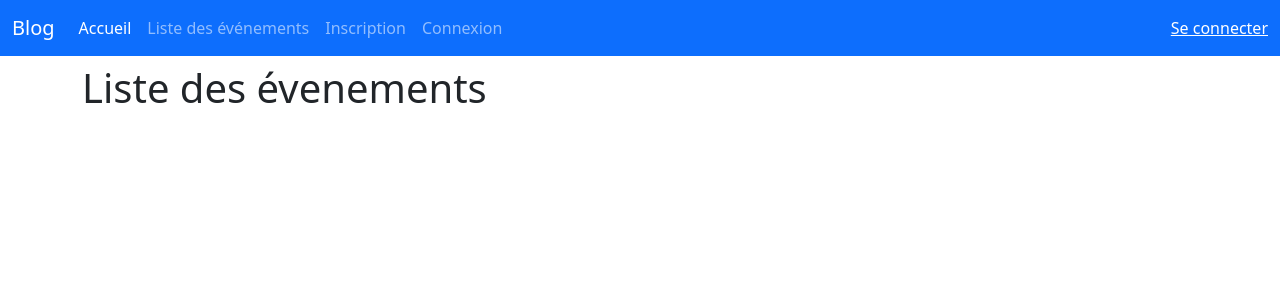
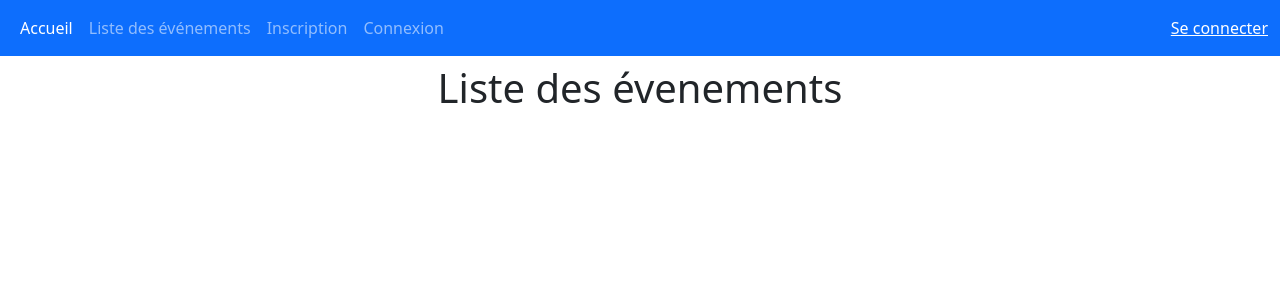
Before and after one commit to SamuelMeline/Mini_projet_with_Aledorian_-_Baptiste, a PHP site: page /index.php/events in a window 1280 px wide. Shown: the top 300 px of the page. Run offline with PHP 8.4, Linux system fonts and the light colour scheme; data that the repository does not hold is empty.

Commit message:
liste des events centré

```diff
--- a/mini_projet/framework/App/Views/eventsList.phtml
+++ b/mini_projet/framework/App/Views/eventsList.phtml
@@ -1,6 +1,5 @@
-
+<div class="event-list">
 <h1>Liste des évenements</h1>
-
 <?php foreach($events as $event) : ?>
 
     <h2><?= htmlspecialchars($event['title']) ?> aura lieu le <?= htmlspecialchars($event['started_at']) ?></h2>
@@ -9,3 +8,4 @@
     <sub>crée le : <?= htmlspecialchars($event['created_at']) ?> par <?= htmlspecialchars($event['username']) ?></sub>
 
 <?php endforeach ?>
+</div>
--- a/mini_projet/framework/App/Views/eventsProxi.phtml
+++ b/mini_projet/framework/App/Views/eventsProxi.phtml
@@ -1,3 +1,4 @@
+<div class="event-list">
 <h1>Liste des évenements à proximité</h1>
 
 <?php if(empty($events)) : ?>
@@ -14,3 +15,4 @@
 <?php endforeach ?>
 
 <?php endif ?>
+</div>
--- a/mini_projet/framework/App/Views/layout.phtml
+++ b/mini_projet/framework/App/Views/layout.phtml
@@ -4,12 +4,12 @@
     <meta charset="UTF-8">
     <title>Mini projet</title>
     <link rel="stylesheet" href="https://cdn.jsdelivr.net/npm/bootstrap@5.2.0/dist/css/bootstrap.min.css">
+    <link rel="stylesheet" href="../css/style.css">
 </head>
 <body>
     <header>
         <nav class="navbar navbar-expand-lg navbar-dark bg-primary">
             <div class="container-fluid">
-                <a class="navbar-brand" href="<?= url('/') ?>">Blog</a>
                 <button class="navbar-toggler" type="button" data-bs-toggle="collapse" data-bs-target="#navbarSupportedContent" aria-controls="navbarSupportedContent" aria-expanded="false" aria-label="Toggle navigation">
                     <span class="navbar-toggler-icon"></span>
                 </button>
--- /dev/null
+++ b/mini_projet/framework/css/style.css
@@ -0,0 +1,3 @@
+.event-list {
+    text-align: center;
+}
```
Also changed, not shown: mini_projet/framework/App/Views/Home.phtml (+8 -8 lines).
